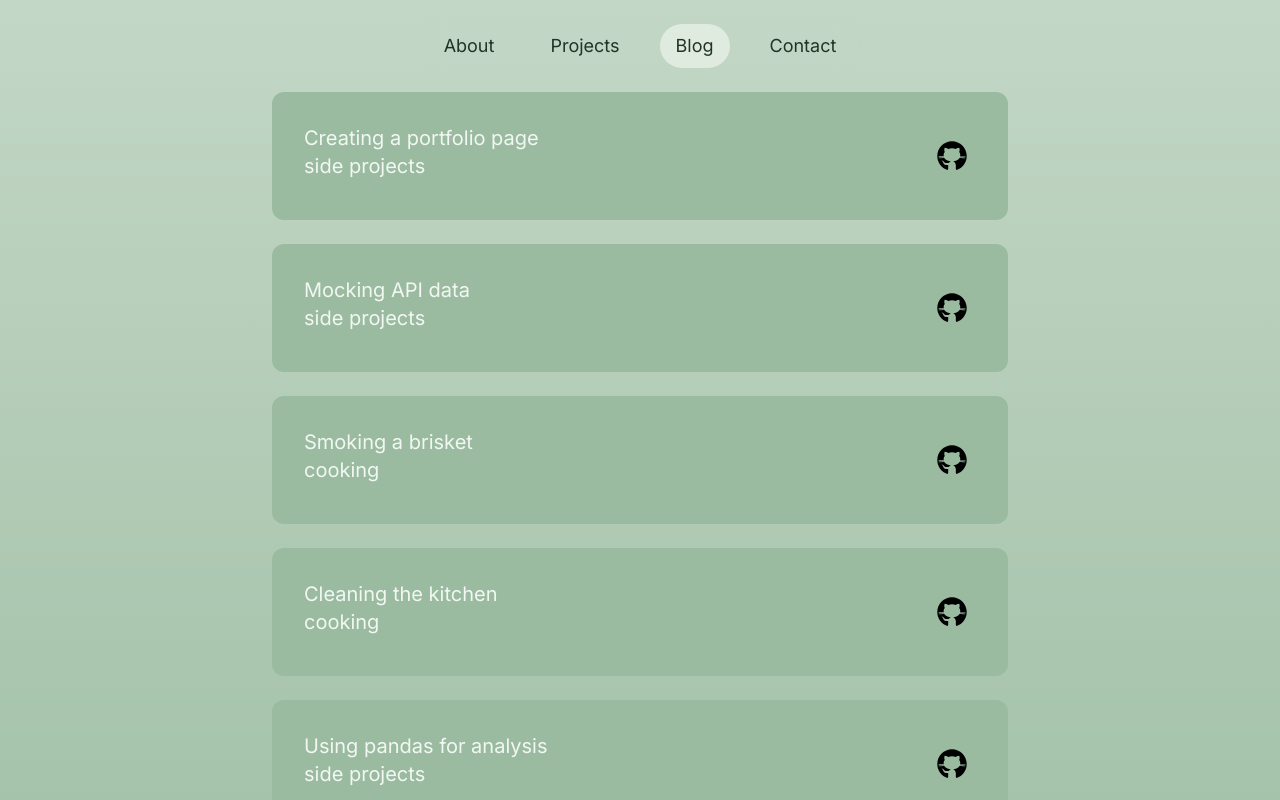
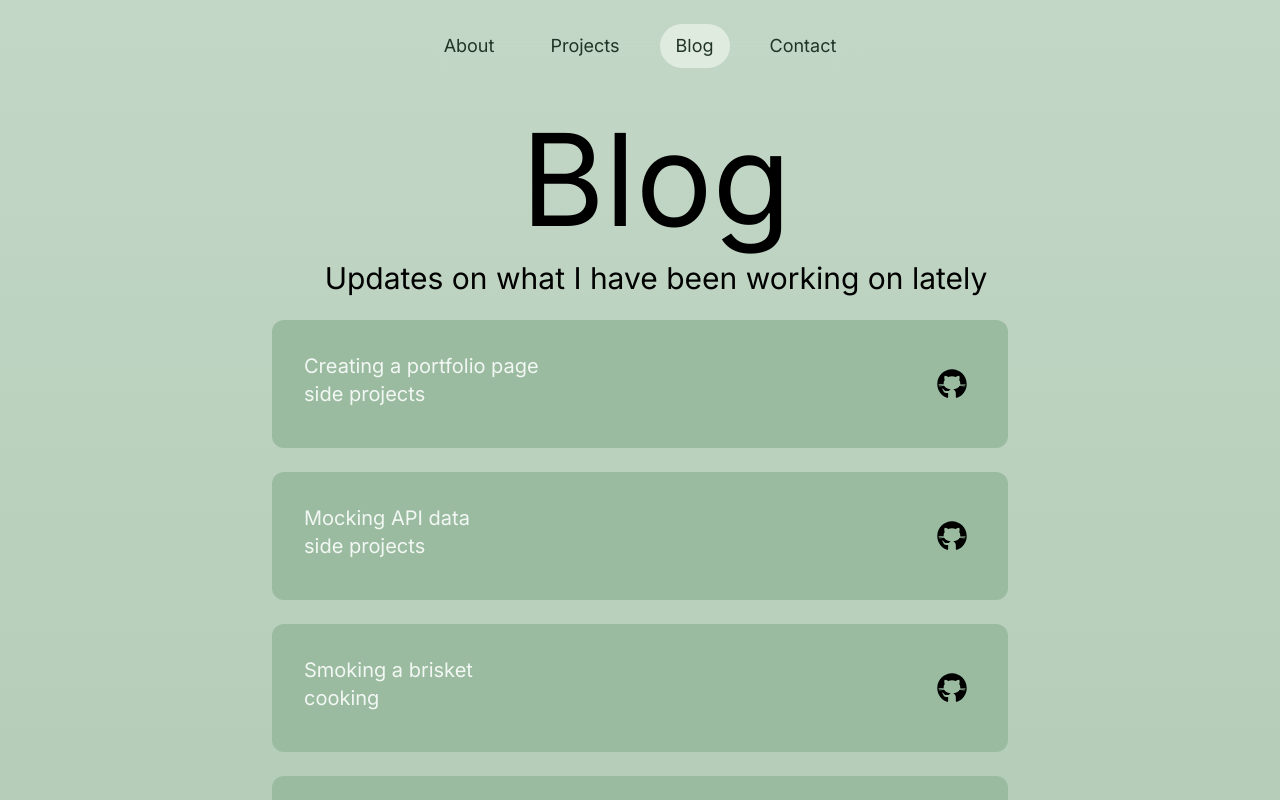
Before and after one commit to BenBrochtrup/portfolio, a Next.js app: page /blog in a window 1280 px wide. Shown: the top 800 px of the page. Built offline with nearby package versions, Linux system fonts and the light colour scheme.

Commit message:
Added hero component to pages

```diff
--- a/app/Header.tsx
+++ b/app/Header.tsx
@@ -34,10 +34,10 @@ export default function Header() {
                 : 'flex h-full w-min rounded-full bg-opacity-50 backdrop-filter backdrop-blur-md gap-6 my-2 px-2 items-center bg-bay-leaf-50'
             }
           >
-            <HeaderLink displayText="About" path="/about"></HeaderLink>
-            <HeaderLink displayText="Projects" path="/projects"></HeaderLink>
-            <HeaderLink displayText="Blog" path="/blog"></HeaderLink>
-            <HeaderLink displayText="Contact" path="/contact"></HeaderLink>
+            <HeaderLink displayText="About" path="/about" />
+            <HeaderLink displayText="Projects" path="/projects" />
+            <HeaderLink displayText="Blog" path="/blog" />
+            <HeaderLink displayText="Contact" path="/contact" />
           </div>
         </div>
       </div>
--- a/app/about/page.tsx
+++ b/app/about/page.tsx
@@ -1,13 +1,13 @@
 import GalleryImage from '@/components/GalleryImage'
+import Hero from '@/components/Hero'
 import Image from 'next/image'
 
 export default function About() {
   return (
     <main>
-      <div className="justify-center p-4">
-        <h1 className="text-8xl text-center font-normal">Hi, I'm Ben</h1>
-        <div className="flex">
-          <div className="w-1/2">
+      <div className="m-4">
+        <div className="flex justify-center">
+          <div>
             <div className="relative w-96 h-96">
               <div className="absolute rounded-t-3xl top-0 left-0 w-full h-full bg-skin-fill-accent"></div>
               {/* Example color for abstract shape */}
@@ -19,10 +19,11 @@ export default function About() {
             </div>
           </div>
           <div className="w-1/2">
-            <h2 className="text-4xl text-right">
-              I'm a software engineer working mostly remote from [chilly]
-              Minneapolis, Minnesota.
-            </h2>
+            <Hero
+              title="Hi, I'm Ben"
+              subtitle="I'm a software engineer working mostly remote from [chilly]
+              Minneapolis, Minnesota."
+            />
           </div>
         </div>
         <div className="grid place-items-center">
@@ -71,9 +72,7 @@ export default function About() {
             </p>
           </div>
         </div>
-        <div
-          className="flex gap-6"
-        >
+        <div className="flex gap-6">
           <GalleryImage
             src="/assets/images/lauterbrunnen.jpeg"
             alt="Waterfall"
--- a/app/blog/page.tsx
+++ b/app/blog/page.tsx
@@ -1,4 +1,5 @@
 import Post from '@/components/Post'
+import Hero from '@/components/Hero'
 
 export default function Blog() {
   const projects = [
@@ -32,10 +33,44 @@ export default function Blog() {
       tag: 'development',
       title: 'Dual booting Linux',
     },
+    {
+      id: '7',
+      tag: 'side projects',
+      title: 'Creating a portfolio page',
+    },
+    {
+      id: '8',
+      tag: 'side projects',
+      title: 'Mocking API data',
+    },
+    {
+      id: '9',
+      tag: 'cooking',
+      title: 'Smoking a brisket',
+    },
+    {
+      id: '10',
+      tag: 'cooking',
+      title: 'Cleaning the kitchen',
+    },
+    {
+      id: '11',
+      tag: 'side projects',
+      title: 'Using pandas for analysis',
+    },
+    {
+      id: '12',
+      tag: 'development',
+      title: 'Dual booting Linux',
+    },
   ]
 
   return (
     <main>
+      <Hero
+        title="Blog"
+        subtitle="Updates on what I have been working on lately"
+      />
       <div className="w-full">
         <div className="max-w-3xl mx-auto">
           <div className="grid grid-cols-1 content-start gap-6 px-4">
--- a/app/contact/page.tsx
+++ b/app/contact/page.tsx
@@ -1,7 +1,12 @@
-import Equalizer from "@/components/Equalizer";
-import SpotifyRecent from "@/components/SpotifyRecent";
+import Hero from '@/components/Hero'
 
 export default function Projects() {
-  return <main>
-  </main>
+  return (
+    <main>
+      <Hero
+        title="Contact"
+        subtitle="Here are some ways you can get in touch"
+      />
+    </main>
+  )
 }
--- a/app/projects/page.tsx
+++ b/app/projects/page.tsx
@@ -1,6 +1,7 @@
 'use client'
 
 import { StrapiClient } from '@/strapi/strapi'
+import Hero from '@/components/Hero'
 import { useState, useEffect } from 'react'
 
 export default function Projects() {
@@ -13,50 +14,59 @@ export default function Projects() {
   const projects = [
     {
       id: 1,
-      tag: "side projects",
-      title: "Creating a portfolio page"
+      tag: 'side projects',
+      title: 'Creating a portfolio page',
     },
     {
       id: 2,
-      tag: "side projects",
-      title: "Mocking API data"
+      tag: 'side projects',
+      title: 'Mocking API data',
     },
     {
       id: 3,
-      tag: "cooking",
-      title: "Smoking a brisket"
+      tag: 'cooking',
+      title: 'Smoking a brisket',
     },
     {
       id: 4,
-      tag: "cooking",
-      title: "Cleaning the kitchen"
+      tag: 'cooking',
+      title: 'Cleaning the kitchen',
     },
     {
       id: 5,
-      tag: "side projects",
-      title: "Using pandas for analysis"
+      tag: 'side projects',
+      title: 'Using pandas for analysis',
     },
     {
       id: 6,
-      tag: "development",
-      title: "Dual booting Linux"
+      tag: 'development',
+      title: 'Dual booting Linux',
     },
   ]
 
   return (
     <main>
+      <Hero
+        title="Projects"
+        subtitle="Here's what I've been working on lately"
+      />
       <div className="justify-center">
         <div className="grid grid-cols-1 md:grid-cols-2 lg:grid-cols-3 flex-wrap content-start m-24 gap-12">
           {projects.map((p) => {
             return (
-              <div key={p.id} className="w-full rounded-3xl h-80 p-8 bg-skin-fill-accent overflow-hidden">
+              <div
+                key={p.id}
+                className="w-full rounded-3xl h-80 p-8 bg-skin-fill-accent overflow-hidden"
+              >
                 <div className="text-right text-skin-muted">{p.tag}</div>
-                <div className="text-center text-skin-base text-xl">{p.title}</div>
+                <div className="text-center text-skin-base text-xl">
+                  {p.title}
+                </div>
                 {/* Background */}
                 <div className="w-full h-full">
                   <div className="bg-bay-leaf-100 w-full h-full">
                     <div className="w-2/3 h-2/3 m-auto">
-                      <div className="bg-bay-leaf-800 w-full h-full"/>
+                      <div className="bg-bay-leaf-800 w-full h-full" />
                     </div>
                   </div>
                 </div>
--- /dev/null
+++ b/components/Hero.tsx
@@ -0,0 +1,19 @@
+'use client'
+
+import React, { useState } from 'react'
+
+interface HeroProps {
+  title: string
+  subtitle: string
+}
+
+const Hero: React.FC<HeroProps> = ({ title, subtitle }) => {
+  return (
+    <div className="w-full h-min m-4">
+      <div className="text-9xl text-center p-2">{title}</div>
+      <div className="text-3xl text-center p-2">{subtitle}</div>
+    </div>
+  )
+}
+
+export default Hero
```
